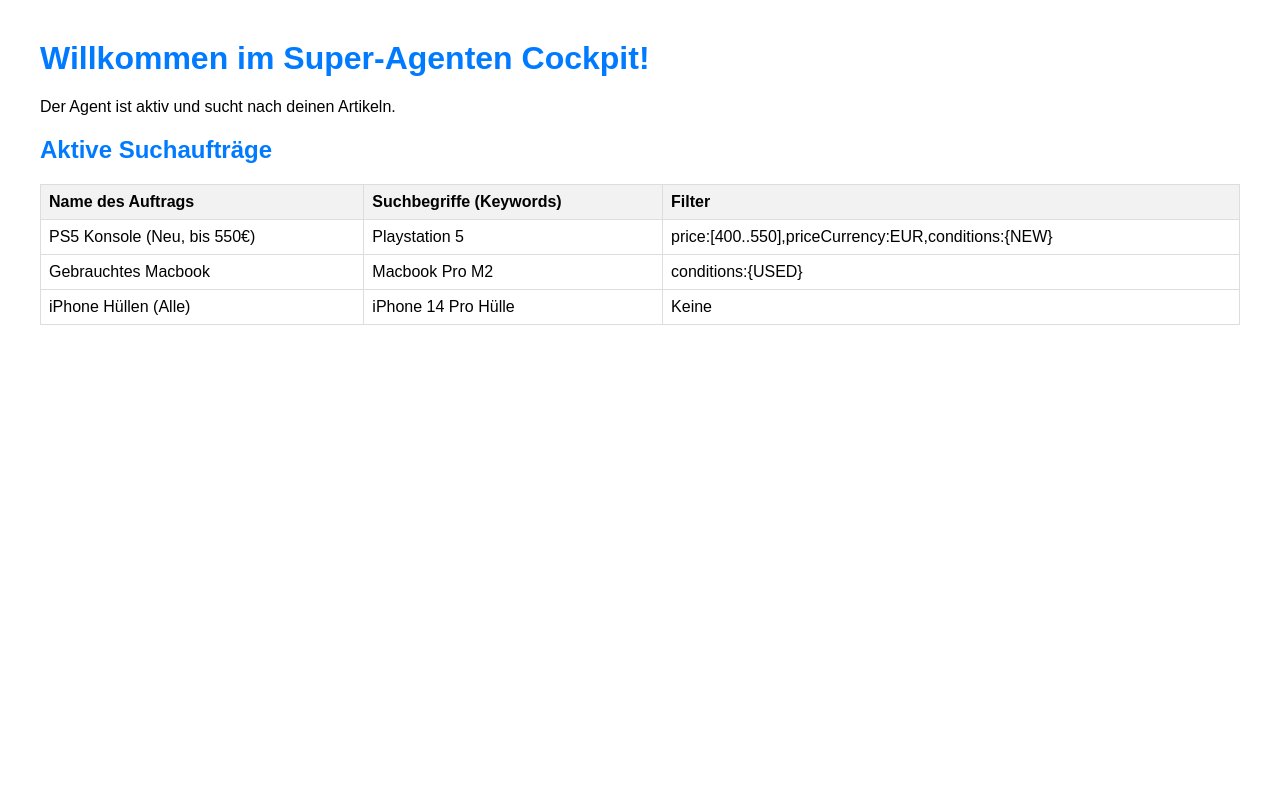
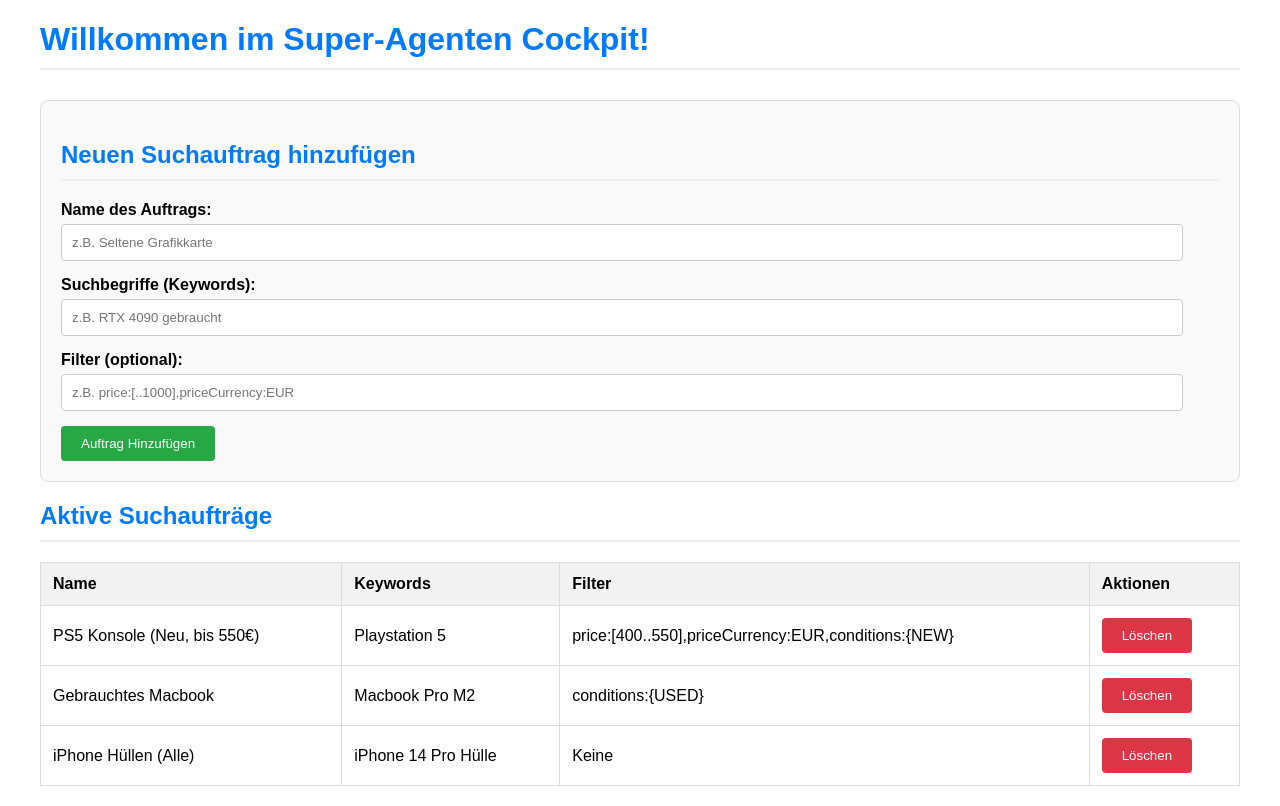
Before and after one commit to LennyCollie/ebay-agent-cockpit, a Flask app: page / in a window 1280 px wide. Before the commit the page ends 325 px from the top, so only its background shows below. Run offline with Flask 3, Linux system fonts and the light colour scheme; the visitor is signed in with stand-in values (Sample User, id 1).

Commit message:
Update dashboard.html

```diff
--- a/template/dashboard.html
+++ b/template/dashboard.html
@@ -5,24 +5,49 @@
     <meta charset="UTF-8">
     <title>Dashboard</title>
     <style>
-        body { font-family: sans-serif; margin: 40px; }
-        h1, h2 { color: #007bff; }
+        body { font-family: sans-serif; margin: 20px 40px; }
+        h1, h2 { color: #007bff; border-bottom: 2px solid #eee; padding-bottom: 10px;}
         table { width: 100%; border-collapse: collapse; margin-top: 20px; }
-        th, td { border: 1px solid #ddd; padding: 8px; text-align: left; }
+        th, td { border: 1px solid #ddd; padding: 12px; text-align: left; }
         th { background-color: #f2f2f2; }
+        .form-container { background: #f9f9f9; border: 1px solid #ddd; padding: 20px; margin-top: 30px; border-radius: 8px; }
+        .form-group { margin-bottom: 15px; }
+        label { display: block; margin-bottom: 5px; font-weight: bold; }
+        input[type="text"] { width: 95%; padding: 10px; border: 1px solid #ccc; border-radius: 4px; }
+        input[type="submit"] { padding: 10px 20px; background-color: #28a745; color: white; border: none; border-radius: 4px; cursor: pointer; }
     </style>
 </head>
 <body>
     <h1>Willkommen im Super-Agenten Cockpit!</h1>
-    <p>Der Agent ist aktiv und sucht nach deinen Artikeln.</p>
+
+    <!-- Bereich zum Hinzufügen neuer Aufträge -->
+    <div class="form-container">
+        <h2>Neuen Suchauftrag hinzufügen</h2>
+        <form method="post" action="{{ url_for('neuer_auftrag') }}">
+            <div class="form-group">
+                <label for="name">Name des Auftrags:</label>
+                <input type="text" id="name" name="name" required placeholder="z.B. Seltene Grafikkarte">
+            </div>
+            <div class="form-group">
+                <label for="keywords">Suchbegriffe (Keywords):</label>
+                <input type="text" id="keywords" name="keywords" required placeholder="z.B. RTX 4090 gebraucht">
+            </div>
+            <div class="form-group">
+                <label for="filter">Filter (optional):</label>
+                <input type="text" id="filter" name="filter" placeholder="z.B. price:[..1000],priceCurrency:EUR">
+            </div>
+            <input type="submit" value="Auftrag Hinzufügen">
+        </form>
+    </div>
 
     <h2>Aktive Suchaufträge</h2>
     <table>
         <thead>
             <tr>
-                <th>Name des Auftrags</th>
-                <th>Suchbegriffe (Keywords)</th>
+                <th>Name</th>
+                <th>Keywords</th>
                 <th>Filter</th>
+                <th>Aktionen</th>
             </tr>
         </thead>
         <tbody>
@@ -31,10 +56,15 @@
                 <td>{{ auftrag.name }}</td>
                 <td>{{ auftrag.keywords }}</td>
                 <td>{{ auftrag.filter if auftrag.filter else 'Keine' }}</td>
+                <td>
+                    <form method="post" action="{{ url_for('loesche_auftrag', name=auftrag.name) }}" style="display:inline;">
+                         <input type="submit" value="Löschen" style="background-color: #dc3545;">
+                    </form>
+                </td>
             </tr>
             {% else %}
             <tr>
-                <td colspan="3">Keine Aufträge gefunden.</td>
+                <td colspan="4">Keine Aufträge gefunden.</td>
             </tr>
             {% endfor %}
         </tbody>
```
